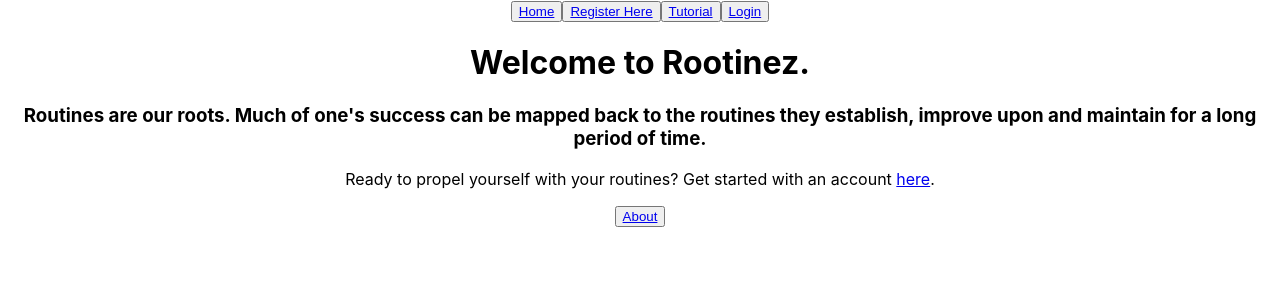
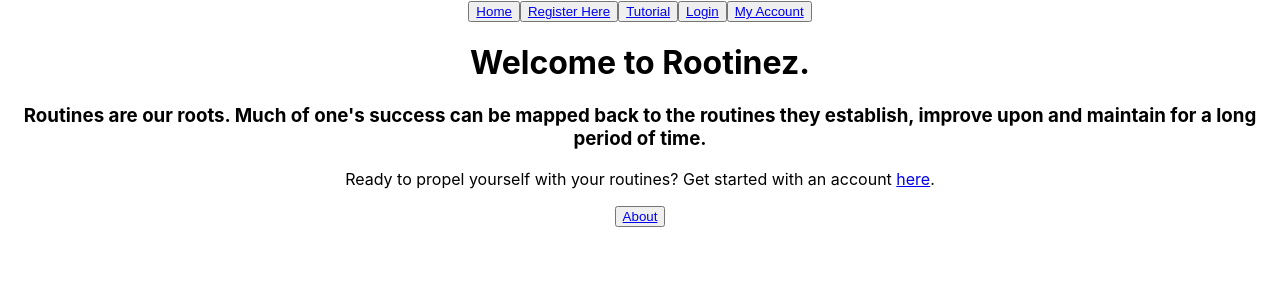
Before and after one commit to nicholasmeade/Rootinez, a React (Create React App) app in the folder rootinez-app/: page / in a window 1280 px wide. Shown: the top 300 px of the page. Built offline with nearby package versions, Linux system fonts and the light colour scheme.

Commit message:
added my account tab and route

```diff
--- a/rootinez-app/src/App.js
+++ b/rootinez-app/src/App.js
@@ -15,6 +15,7 @@ function App() {
         <button><Link className='register-tab' to='/register'>Register Here</Link></button>
         <button><Link className='howto-tab' to='/howto'>Tutorial</Link></button>
         <button><Link className='login-tab' to='/login'>Login</Link></button>
+        <button><Link className='myaccount-tab' to='/userhome'>My Account</Link></button>
       </header>
       <main>
         <Routes>
```
